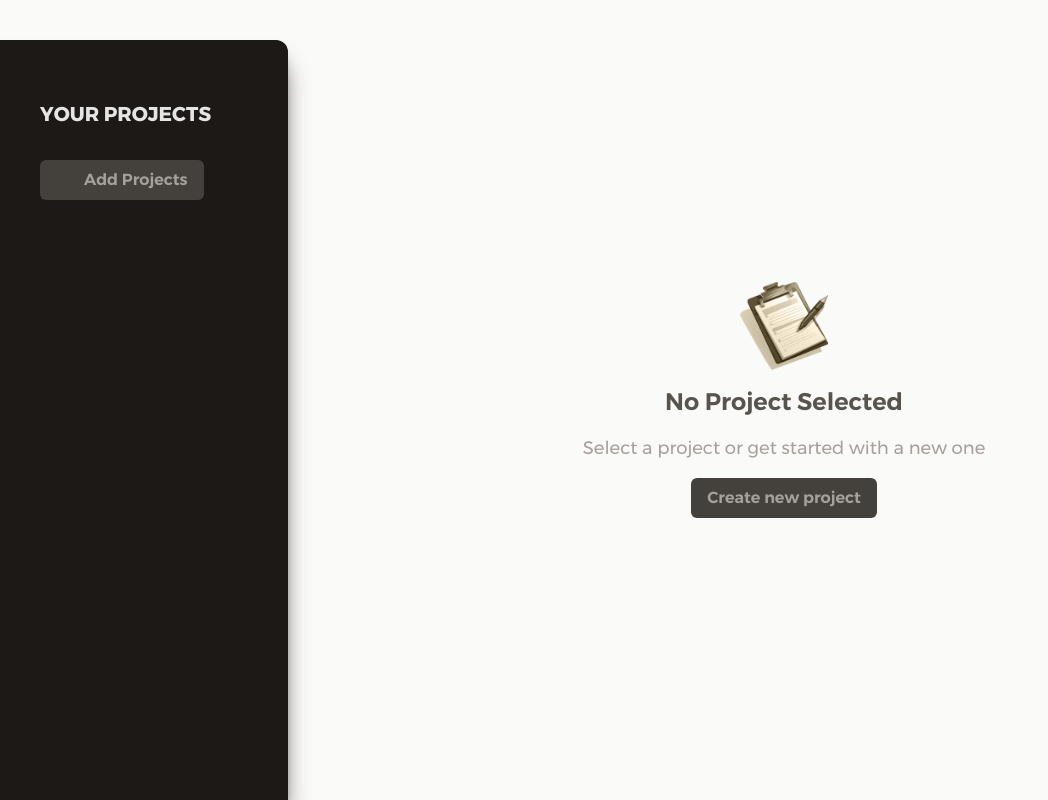
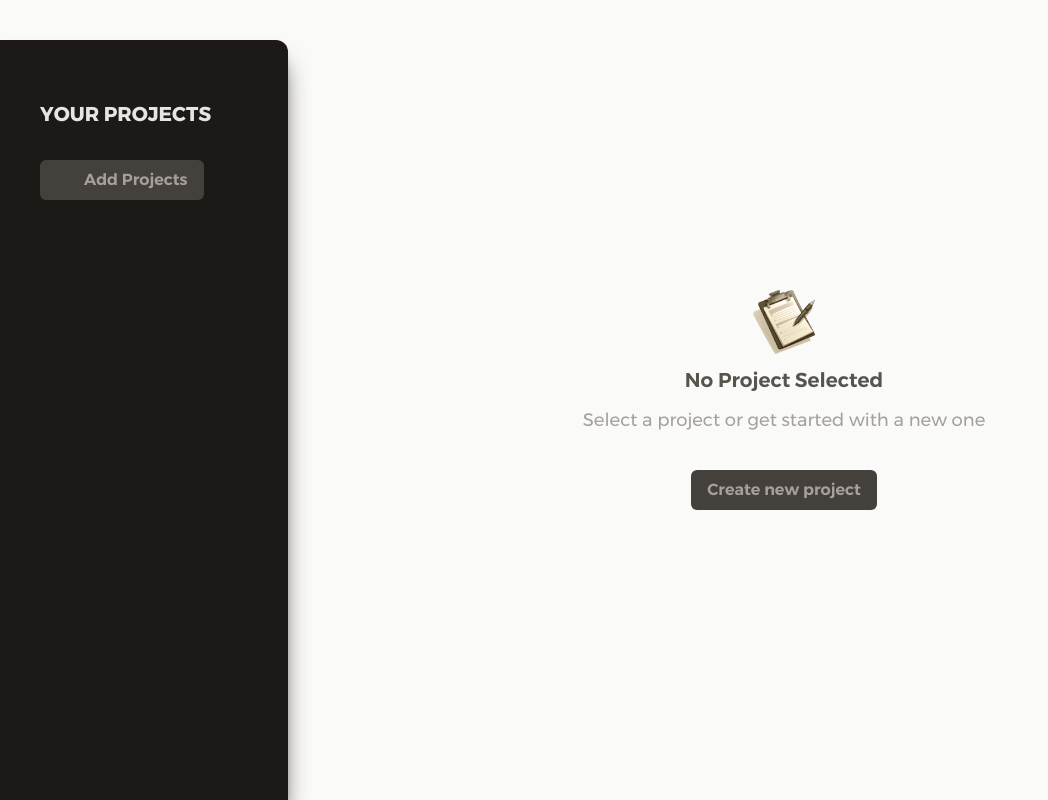
Before and after one commit to houssamouhra/react-project-management, a React (Vite) app: page / in a window 1280 px wide. Shown: the whole page, without its empty margins (0-1048 px from the left). Built offline with nearby package versions, Linux system fonts and the light colour scheme; some icons are missing.

Commit message:
refactor(ui): update button props and restyle Header component

```diff
--- a/src/components/UI/Button.jsx
+++ b/src/components/UI/Button.jsx
@@ -1,4 +1,4 @@
-const Button = ({ title, symbole, variant = 'primary', className = '', ...props }) => {
+const Button = ({ children, symbole, variant = 'primary', className = '', ...props }) => {
   const baseStyle = 'font-Gontserrat font-semibold text-md px-4 py-2 cursor-pointer rounded-md';
 
   const variants = {
@@ -9,7 +9,7 @@ const Button = ({ title, symbole, variant = 'primary', className = '', ...props
   return (
     <button {...props} className={`${baseStyle} ${variants[variant]} ${className}`}>
       {symbole}
-      <span>{title}</span>
+      {children}
     </button>
   );
 };
--- a/src/components/UI/Header.jsx
+++ b/src/components/UI/Header.jsx
@@ -4,15 +4,19 @@ import Button from '@/components/UI/Button';
 const Header = ({ onOpen }) => {
   return (
     <header className='flex-1 flex justify-center items-center'>
-      <div className='flex-1 flex flex-col justify-center items-center gap-4'>
-        <img className='w-22 h-22' src={ClipboardImg} alt='empty-clipboard' />
-        <h2 className='text-2xl font-semibold font-Gontserrat text-stone-600'>
-          No Project Selected
-        </h2>
-        <p className='text-lg font-normal font-Gontserrat text-stone-400'>
+      <div className='flex-1 flex flex-col font-Gontserrat justify-center items-center gap-3'>
+        <img
+          className='w-16 h-16 object-contain mx-auto'
+          src={ClipboardImg}
+          alt='empty-clipboard'
+        />
+        <h2 className='text-xl font-semibold text-stone-600'>No Project Selected</h2>
+        <p className='text-lg font-normal text-stone-400 mb-4'>
           Select a project or get started with a new one
         </p>
-        <Button onClick={onOpen} title={'Create new project'} />
+        <div className='mt-2'>
+          <Button onClick={onOpen}>Create new project</Button>
+        </div>
       </div>
     </header>
   );
--- a/src/components/UI/Input.jsx
+++ b/src/components/UI/Input.jsx
@@ -2,7 +2,7 @@ const Input = ({ label, name, type = 'text', textarea }) => {
   const classes =
     'w-full p-1 pl-2 border-b-2 rounded-sm border-stone-300 bg-stone-200 text-md font-normal text-stone-600 focus:outline-none focus:border-stone-600';
   return (
-    <div className='flex flex-col '>
+    <div className='flex flex-col'>
       <label htmlFor={name}>{label}</label>
       {textarea ? (
         <textarea id={name} className={classes} />
--- a/src/components/features/NewProject.jsx
+++ b/src/components/features/NewProject.jsx
@@ -6,10 +6,12 @@ const NewProject = ({ onCancel }) => {
     <div className='h-[95vh] mt-[5vh] mx-10 p-8 bg-stone-50 border rounded-t-xl border-stone-300  text-stone-700 shadow-2xl shadow-stone-300'>
       <menu className='flex items-center justify-end gap-4 my-4'>
         <li>
-          <Button title='Cancel' variant='cancel' onClick={onCancel} />
+          <Button variant='cancel' onClick={onCancel}>
+            Cancel
+          </Button>
         </li>
         <li>
-          <Button title='Save' />
+          <Button>Save</Button>
         </li>
       </menu>
       <div className='w-lg flex flex-col justify-start gap-5 mt-8 font-Gontserrat font-medium'>
--- a/src/components/layout/ProjectsSideBar.jsx
+++ b/src/components/layout/ProjectsSideBar.jsx
@@ -23,10 +23,11 @@ const ProjectsSidebar = () => {
         <div className='px-10'>
           <Button
             symbole={<Icon icon='pixel:plus-solid' width='1em' height='1em' />}
-            title={'Add Projects'}
             className='flex items-center gap-3'
             onClick={handleOpenProject}
-          />
+          >
+            Add Projects
+          </Button>
         </div>
         <ul></ul>
         <ul></ul>
```
